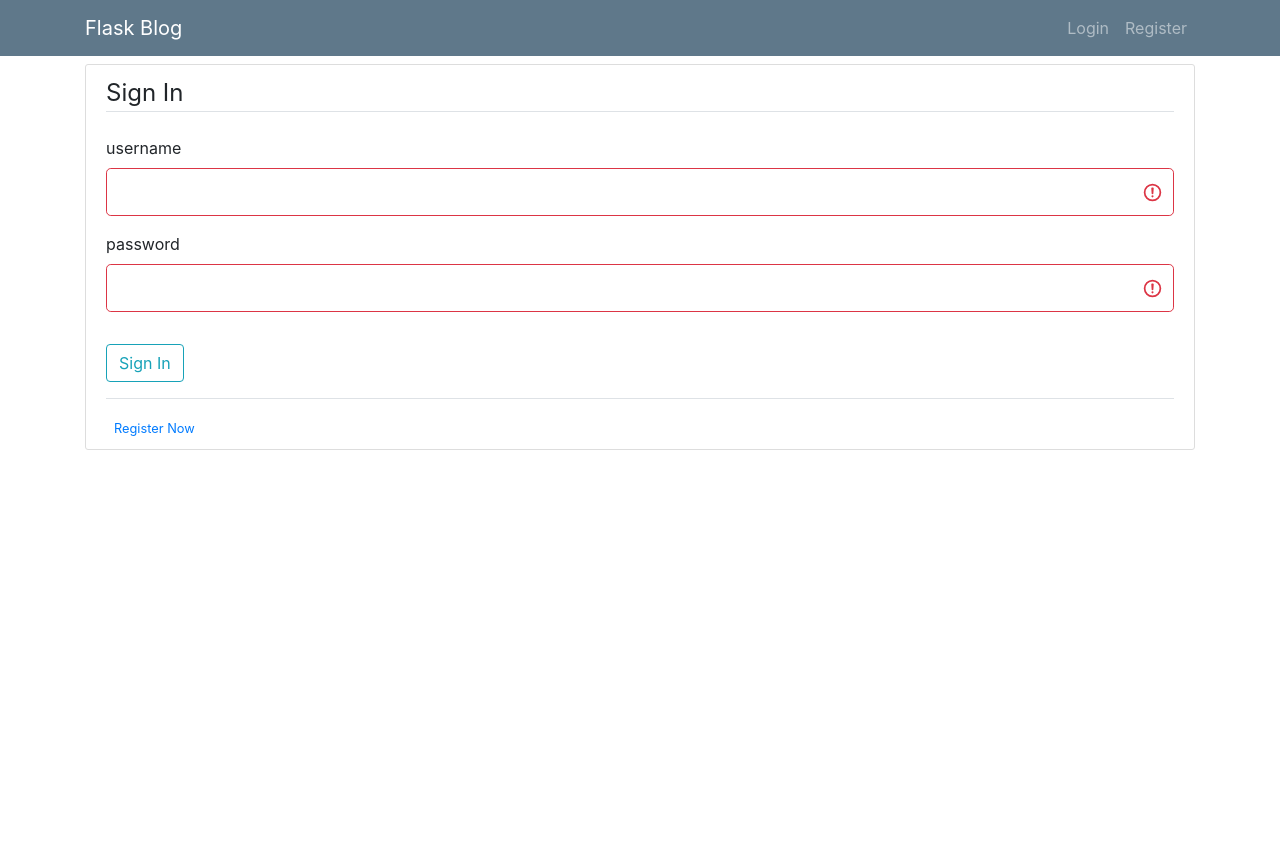
After one commit to xwind1999/RecommadationSystem, a Flask app: page /login in a window 1280 px wide. The commit adds this page. Run offline with Flask 2, Linux system fonts and the light colour scheme; some libraries are stand-ins or nearby versions.

Commit message:
Finish Login Form

```diff
--- a/app.py
+++ b/app.py
@@ -1,17 +1,77 @@
-from flask import Flask, render_template
+from flask import Flask, render_template, redirect, flash, url_for
 from markupsafe import escape
-from flask_sqlalchemy import SQLAlchemy
+from forms import RegistrationForm, LoginForm
+
+import mysql.connector as conn
+
 app = Flask(__name__)
 
+app.config['SECRET_KEY'] = '5791628bb0b13ce0c676dfde280ba245'
 
-@app.route('/')
-def index():
-    return render_template('index.html')
+connection = conn.connect(user='root', password='', host='127.0.0.1', database='recommender_system')
+
+cursor = connection.cursor()
 
 
-@app.route('/user/<username>')
-def show_user_profile(username):
-    return 'User %s' % escape(username)
+def pull_data():
+    query = "SELECT user_name,password_md5 from user "
+
+    cursor.execute(query)
+    dictionary = {}
+    for (user_name, password_md5) in cursor:
+        dictionary[user_name] = password_md5
+
+    return dictionary
+
+
+def check_valid(username, password):
+    dictionary = pull_data()
+    if username in dictionary:
+        if dictionary[username] == password:
+            return True
+    return False
+
+
+def check_valid_user(username):
+    dictionary = pull_data()
+    if username in dictionary:
+        return False
+    return True
+
+
+@app.route('/<current_user>')
+def index(current_user):
+    return render_template('index.html',user = current_user)
+
+
+@app.route('/register', methods=['Get', 'Post'])
+def register():
+    form = RegistrationForm()
+    if form.validate_on_submit():
+        if check_valid_user(form.username.data):
+            query = ("INSERT INTO user "
+                     "(user_name, password_md5) "
+                     "VALUES (%s, %s)")
+            values = (form.username.data, form.password.data)
+            cursor.execute(query, values)
+            connection.commit()
+            flash("Register Successfully", 'success')
+            return redirect('/login')
+        else:
+            flash("This username has been used, try another name", 'danger')
+    return render_template('register.html', form=form)
+
+
+@app.route('/login', methods=['Get', 'Post'])
+def login():
+    form = LoginForm()
+    if form.validate_on_submit():
+        if check_valid(form.username.data, form.password.data):
+            flash("Login Successfully", 'success')
+            return redirect(url_for('index', current_user=str(form.username.data)))
+        else:
+            flash("username or password is incorrect", 'danger')
+    return render_template('login.html', form=form)
 
 
 if __name__ == "__main__":
--- a/connector.py
+++ b/connector.py
@@ -4,7 +4,7 @@ connection = conn.connect(user='root', password='', host='127.0.0.1', database='
 
 cursor = connection.cursor()
 
-query = "SELECT * from movies "
+query = "SELECT user_name,password_md5 from user"
 
 cursor.execute(query)
 
--- /dev/null
+++ b/forms.py
@@ -0,0 +1,16 @@
+from flask_wtf import FlaskForm
+from wtforms import StringField, PasswordField, SubmitField
+from wtforms.validators import InputRequired, Length, EqualTo
+
+
+class RegistrationForm(FlaskForm):
+    username = StringField('username', validators=[InputRequired()])
+    password = PasswordField('password', validators=[InputRequired()])
+    confirm_password = PasswordField('confirm_password', validators=[InputRequired(), EqualTo('password')])
+    submit = SubmitField('Sign Up')
+
+
+class LoginForm(FlaskForm):
+    username = StringField('username', validators=[InputRequired()])
+    password = PasswordField('password', validators=[InputRequired()])
+    submit = SubmitField('Sign In')
--- a/static/css/main.css
+++ /dev/null
@@ -1,5 +0,0 @@
-body{
-    margin: 0;
-    font-family : sans-serif;
-    color : red;
-}
--- /dev/null
+++ b/static/main.css
@@ -0,0 +1,92 @@
+body {
+  background: #fafafa;
+  color: #333333;
+  margin-top: 5rem;
+}
+html, body {
+    height: 100%;
+}
+
+/* CSS only for examples not required for centering */
+.container {
+    height: 100%;
+}
+
+h1, h2, h3, h4, h5, h6 {
+  color: #444444;
+}
+
+.bg-steel {
+  background-color: #5f788a;
+}
+
+.site-header .navbar-nav .nav-link {
+  color: #cbd5db;
+}
+
+.site-header .navbar-nav .nav-link:hover {
+  color: #ffffff;
+}
+
+.site-header .navbar-nav .nav-link.active {
+  font-weight: 500;
+}
+
+.content-section {
+  background: #ffffff;
+  padding: 10px 20px;
+  border: 1px solid #dddddd;
+  border-radius: 3px;
+  margin-bottom: 20px;
+}
+
+.article-title {
+  color: #444444;
+}
+
+a.article-title:hover {
+  color: #428bca;
+  text-decoration: none;
+}
+
+.article-content {
+  white-space: pre-line;
+}
+
+.article-img {
+  height: 65px;
+  width: 65px;
+  margin-right: 16px;
+}
+
+.article-metadata {
+  padding-bottom: 1px;
+  margin-bottom: 4px;
+  border-bottom: 1px solid #e3e3e3
+}
+
+.article-metadata a:hover {
+  color: #333;
+  text-decoration: none;
+}
+
+.article-svg {
+  width: 25px;
+  height: 25px;
+  vertical-align: middle;
+}
+
+.account-img {
+  height: 125px;
+  width: 125px;
+  margin-right: 20px;
+  margin-bottom: 16px;
+}
+
+.account-heading {
+  font-size: 2.5rem;
+}
+
+.top{
+    margin-top:5%
+}
--- a/templates/base.html
+++ b/templates/base.html
@@ -2,11 +2,56 @@
 <html lang="en">
 <head>
     <meta charset="UTF-8">
-    <link rel="stylesheet" href="{{url_for('static', filename='css/main.css')}}">
+     <link rel="stylesheet" type="text/css" href="{{ url_for('static', filename='main.css') }}">
     <title>Title</title>
+    <!-- Latest compiled and minified CSS -->
+    <link rel="stylesheet" href="https://stackpath.bootstrapcdn.com/bootstrap/4.5.0/css/bootstrap.min.css"
+          integrity="sha384-9aIt2nRpC12Uk9gS9baDl411NQApFmC26EwAOH8WgZl5MYYxFfc+NcPb1dKGj7Sk" crossorigin="anonymous">
+
     {% block head%}{% endblock %}
 </head>
 <body>
-        {% block body%}{% endblock %}
+<header class="site-header">
+    <nav class="navbar navbar-expand-md navbar-dark bg-steel fixed-top">
+        <div class="container">
+            <a class="navbar-brand mr-4" href="/">Flask Blog</a>
+            <button class="navbar-toggler" type="button" data-toggle="collapse" data-target="#navbarToggle"
+                    aria-controls="navbarToggle" aria-expanded="false" aria-label="Toggle navigation">
+                <span class="navbar-toggler-icon"></span>
+            </button>
+            <div class="collapse navbar-collapse" id="navbarToggle">
+                <div class="navbar-nav mr-auto">
+
+                </div>
+                <!-- Navbar Right Side -->
+                <div class="navbar-nav">
+                    <a class="nav-item nav-link" href="{{ url_for('login') }}">Login</a>
+                    <a class="nav-item nav-link" href="{{ url_for('register') }}">Register</a>
+                </div>
+            </div>
+        </div>
+    </nav>
+</header>
+<div class="container top">
+    {% with messages = get_flashed_messages(with_categories=true)%}
+    {% if messages %}
+    {% for category, message in messages %}
+    <div class="alert alert-{{ category }}">
+        {{ message }}
+    </div>
+    {% endfor %}
+    {%endif%}
+    {% endwith %}
+    {% block body%}{% endblock %}
+</div>
+<script src="https://code.jquery.com/jquery-3.5.1.slim.min.js"
+        integrity="sha384-DfXdz2htPH0lsSSs5nCTpuj/zy4C+OGpamoFVy38MVBnE+IbbVYUew+OrCXaRkfj"
+        crossorigin="anonymous"></script>
+<script src="https://cdn.jsdelivr.net/npm/popper.js@1.16.0/dist/umd/popper.min.js"
+        integrity="sha384-Q6E9RHvbIyZFJoft+2mJbHaEWldlvI9IOYy5n3zV9zzTtmI3UksdQRVvoxMfooAo"
+        crossorigin="anonymous"></script>
+<script src="https://stackpath.bootstrapcdn.com/bootstrap/4.5.0/js/bootstrap.min.js"
+        integrity="sha384-OgVRvuATP1z7JjHLkuOU7Xw704+h835Lr+6QL9UvYjZE3Ipu6Tp75j7Bh/kR0JKI"
+        crossorigin="anonymous"></script>
 </body>
 </html>
--- a/templates/index.html
+++ b/templates/index.html
@@ -4,5 +4,7 @@
 {% endblock %}
 
 {%block body%}
-<h1>Template</h1>
-{%endblock%}
+<h1>Hello {{user}}</h1>
+
+
+{% endblock %}
--- /dev/null
+++ b/templates/login.html
@@ -0,0 +1,49 @@
+{% extends 'base.html' %}
+{% block head %}
+
+{% endblock %}
+
+{%block body%}
+<div class="content-section">
+    <form method="POST">
+        {{form.hidden_tag()}}
+        <fieldset class="form-group">
+          <legend class="border-bottom mb-4">Sign In</legend>
+          <div class="form-group">
+            {{ form.username.label(class="form-control-label")}}
+            {% if form.username.error %}
+                {{ form.username(class="form-control form-control-lg is-invalid")}}
+                <div class="invalid-feedback">
+                  {% for errors in form.username.error%}
+                    <span>{{error}}</span>
+                  {% endfor %}
+                </div>
+            {% else %}
+              {{ form.username(class="form-control form-control-lg is-invalid")}}
+            {% endif %}
+          </div>
+          <div class="form-group">
+            {{ form.password.label(class="form-control-label")}}
+            {% if form.password.error %}
+                {{ form.password(class="form-control form-control-lg is-invalid")}}
+                <div class="invalid-feedback">
+                  {% for errors in form.password.error%}
+                    <span>{{error}}</span>
+                  {% endfor %}
+                </div>
+            {% else %}
+              {{ form.password(class="form-control form-control-lg is-invalid")}}
+            {% endif %}
+          </div>
+        </fieldset>
+        <div class="form-group">
+            {{form.submit(class="btn btn-outline-info")}}
+        </div>
+    </form>
+    <div class = "border-top pt-3">
+        <small clss="text-muted">
+            <a class = "ml-2" href="{{url_for('register')}}">Register Now</a>
+        </small>
+    </div>
+</div>
+{% endblock %}
```
Also changed, not shown: templates/register.html (added, +62 -0 lines).
